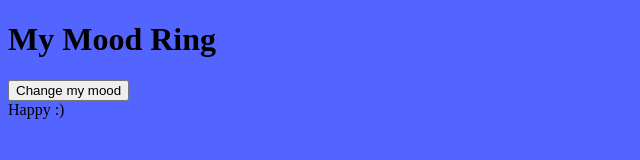
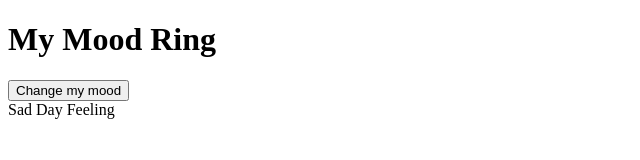
Before and after one commit to kalemochi/kalemochi.github.io, a plain HTML site: page Mood rings/index.html in a window 1280 px wide. Both pictures are taken after a click on the button "Change my mood". Shown: the whole page, without its empty margins (0-640 px from the left). Drawn offline with Linux system fonts and the light colour scheme; files that its build step writes are made by us from their sources.

Commit message:
added moods

```diff
--- a/Mood rings/css/stylesheet.css
+++ b/Mood rings/css/stylesheet.css
@@ -2,5 +2,6 @@ body {
 	background-color: #FFF278;
 }
 element.style {
-	background-color: rgb(255,242,120)
+	background-color: rgb(255,242,120);
+	background-color: rgb(84, 101, 255);
 }
--- a/Mood rings/index.html
+++ b/Mood rings/index.html
@@ -4,12 +4,12 @@
       <meta charset="utf-8">
 
      <title>Faith Mayan | Mood Rings </title>
-     <link rel="stylesheet" href="css/style.css">
+     <link rel="stylesheet" href="style.css">
 
 
 
 </head>
-<body data-gr-c-s-loaded="true" style="background-color: rgb(84, 101, 255);">
+<body data-gr-c-s-loaded="true">
     <h1> My Mood Ring </h1>
     <button id="moodButton" onclick="changeMood()" value="0"> Change my mood </button>
 
@@ -20,12 +20,12 @@
             button= document.getElementById("moodButton");
             if (button.value =='0') {
                 text = "Sad Day Feeling";
-                document.getElemenyById('moodStatement').innerHTML = text;
+                document.getElementById('moodStatement').innerHTML = text;
                 document.body.style.backgroundColor= "5465FF";
                 button.value='1';
             }   else {
                 text = "Happy Feeling";
-                document.getElemenyById('moodStatement').innerHTML = text;
+                document.getElementById('moodStatement').innerHTML = text;
                 document.body.style.backgroundColor= "#FFF278";
                 button.value='0';
             }
```
